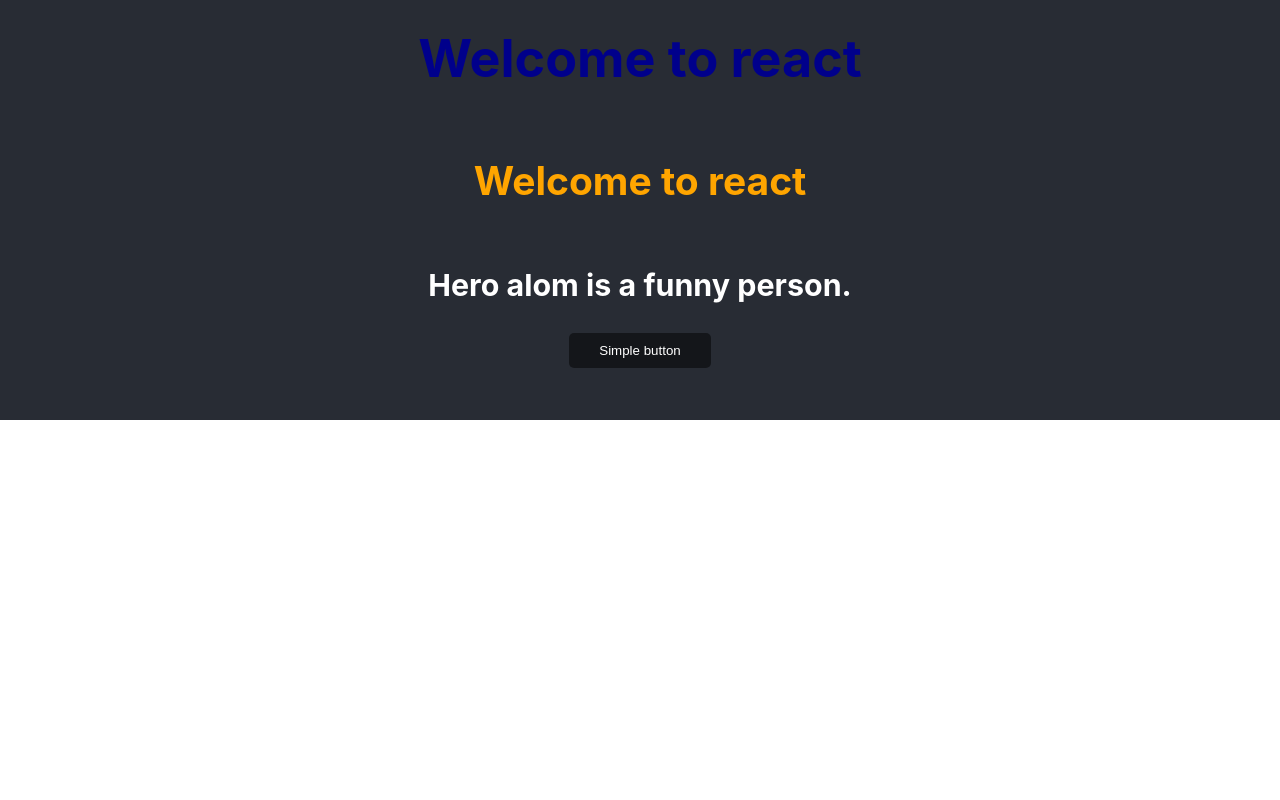
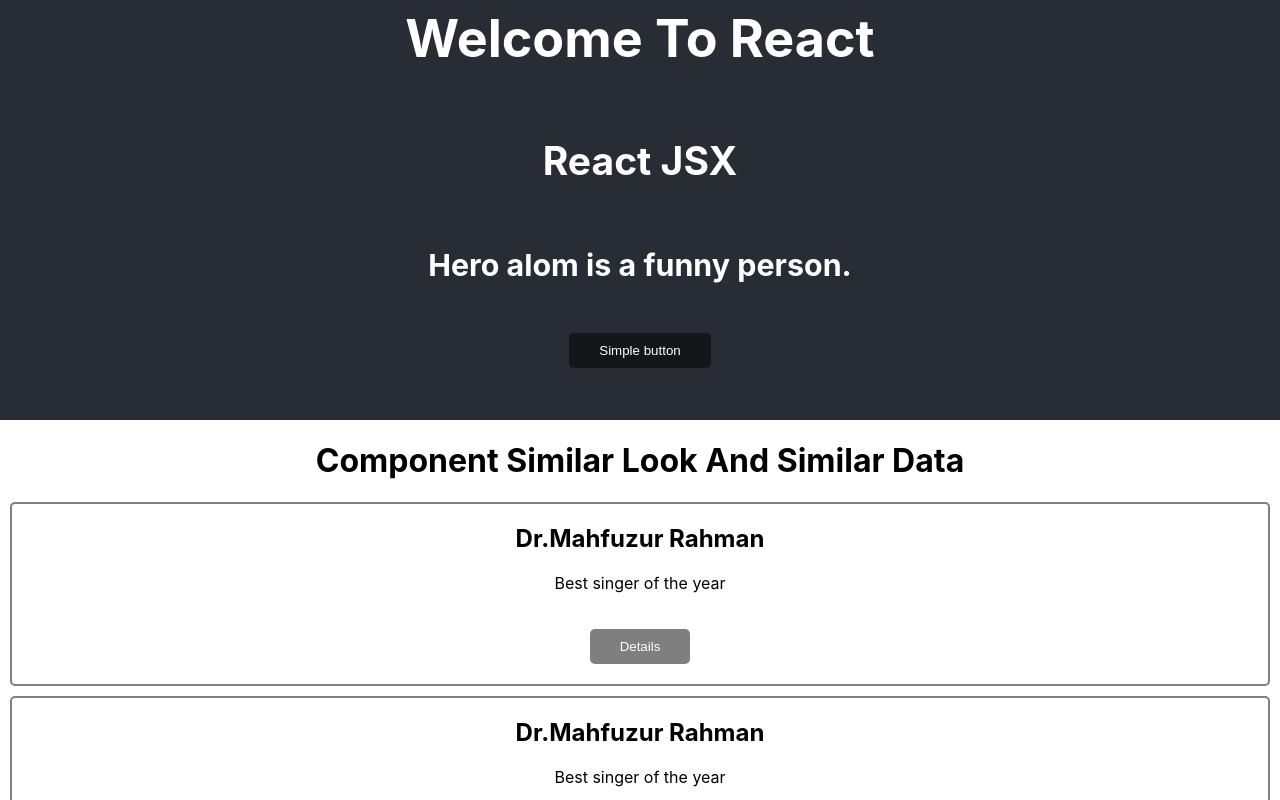
Before and after one commit to HrDelwar/react-core-concepts, a React (Create React App) app: page / in a window 1280 px wide. Shown: the part 380-1180 px from the top of the page. Before the commit the page ends 800 px from the top, so only its background shows below. Built offline with nearby package versions, Linux system fonts and the light colour scheme.

Commit message:
component same look same data

```diff
--- a/src/App.js
+++ b/src/App.js
@@ -1,33 +1,58 @@
 import logo from './logo.svg';
 import './App.css';
-let orange = {
-  color: 'orange'
+
+const capitalize = {
+  textTransform:'capitalize',
 }
-let button ={
+const button ={
   backgroundColor:'rgba(0,0,0,.5)',
   padding:'10px 30px',
   borderRadius:'5px',
   border:0,
-  color:'#fff'
+  color:'#fff',
+  cursor:'pointer',
+  margin:"20px 0"
 }
+function App() {
+  const orange = {
+    color: 'orange'
+  }
 
-const person = {
-  name:'Hero alom',
-  type: 'funny'
-}
-
-function App() {
+  const person = {
+    name:'Hero alom',
+    type: 'funny'
+  }
   return (
     <div className="App">
       <header className="App-header">
         <img src={logo} className="App-logo" alt="logo" />
-        <h1 style={{ color: 'darkBlue' }}>Welcome to react </h1>
-        <h2 style={orange}>Welcome to react </h2>
+        <h1 style={{ color: 'cyan' }, capitalize}>Welcome to react </h1>
+        <h2 style={orange,capitalize}>react JSX</h2>
         <h3>{person.name} is a {person.type} person.</h3>
         <button style={button}>Simple button</button>
       </header>
+      <h1 style={capitalize}>Component similar look and similar data</h1>
+      <Singer></Singer>
+      <Singer></Singer>
+      <Singer></Singer>
+      <Singer></Singer>
     </div>
   );
 }
 
+
+function Singer(){
+  const style = {
+    border:"2px solid rgba(0, 0, 0, .5)",
+    margin:'10px',
+    borderRadius:'5px'
+  }
+  return(
+    <div className="" style={style} >
+      <h2>Dr.Mahfuzur Rahman</h2>
+      <p>Best singer of the year</p>
+      <button style={button}>Details</button>
+    </div>
+  );
+}
 export default App;
```
